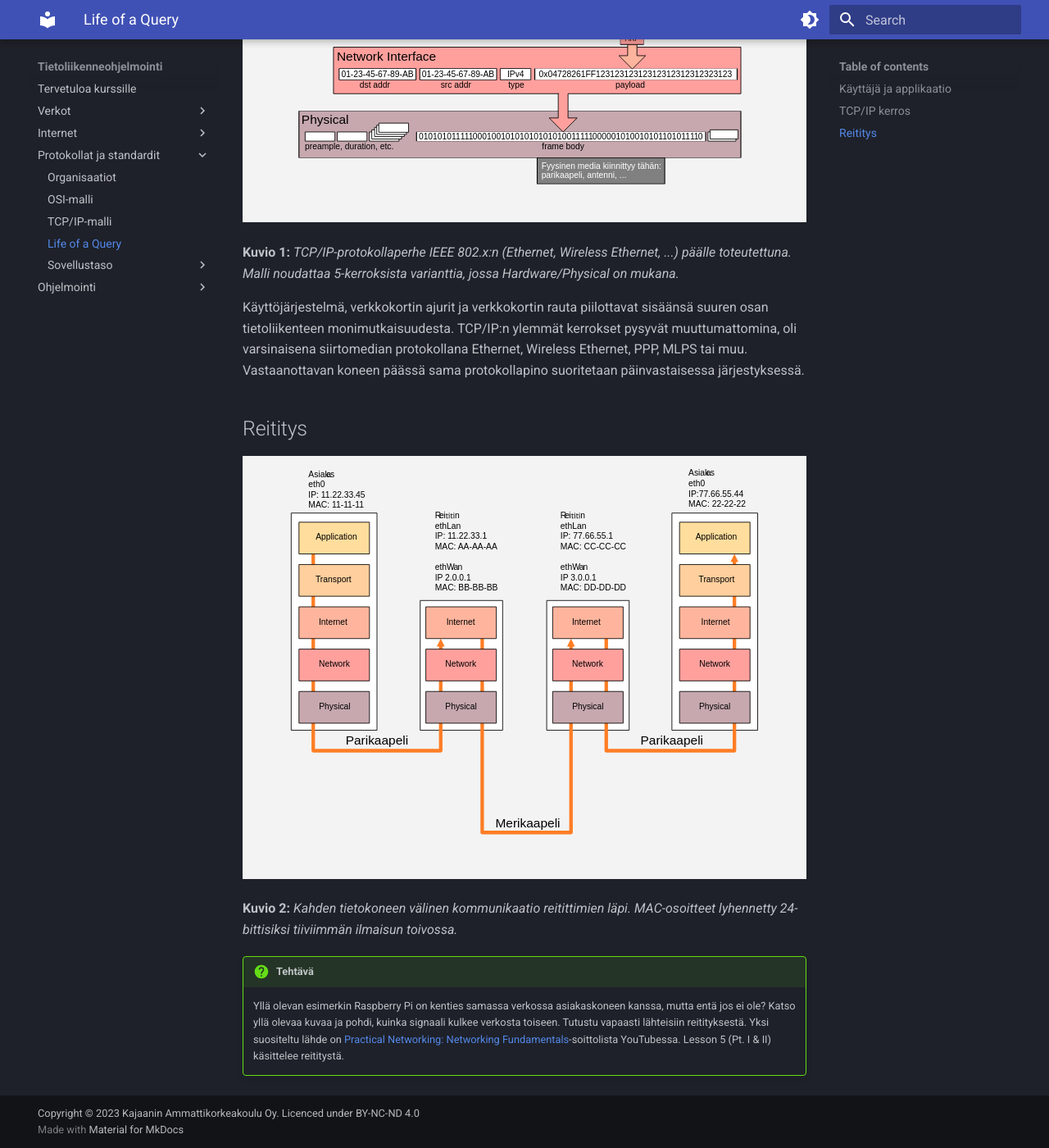
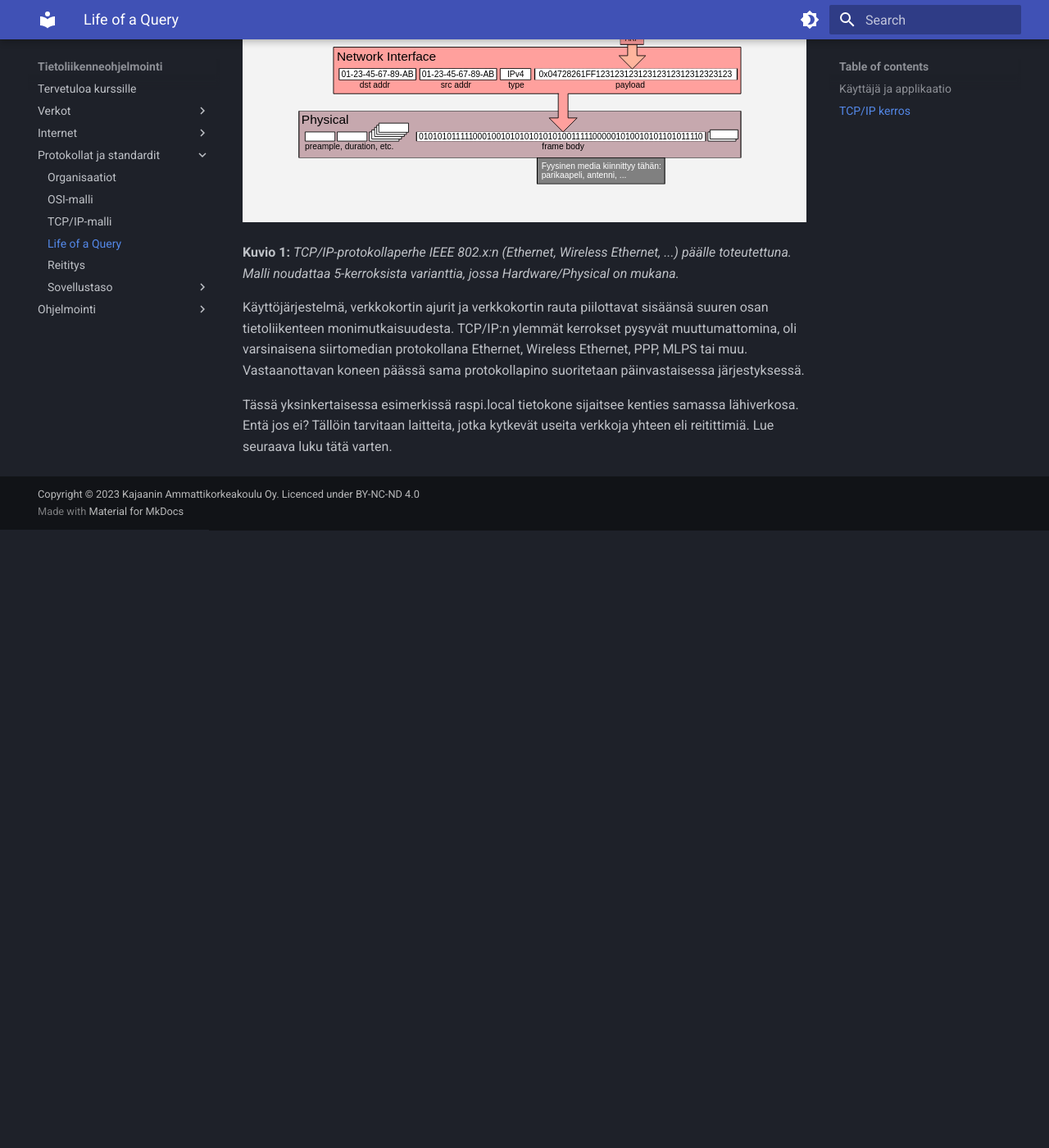
Before and after one commit to sourander/tietoliikenneohjelmointi, an MkDocs documentation site: the page built from docs/protokollat_ja_standardit/life_of_a_query.md, in a window 1280 px wide and 1400 px high, scrolled down 2688 px. Shown: the whole window at 82% size. Built offline with MkDocs 1.6.1 and Material for MkDocs 9.7.7, drawn with Linux system fonts in a browser that asks for light colours; after the commit the page ends 3334 px from its top, so only the background shows below that.

```diff
--- a/docs/protokollat_ja_standardit/life_of_a_query.md
+++ b/docs/protokollat_ja_standardit/life_of_a_query.md
@@ -85,13 +85,4 @@ Kyllä, siinä on kaikki mitä tarvitsee osata käyttääkseen HTTP- ja TCP/IP-p
 
 Käyttöjärjestelmä, verkkokortin ajurit ja verkkokortin rauta piilottavat sisäänsä suuren osan tietoliikenteen monimutkaisuudesta. TCP/IP:n ylemmät kerrokset pysyvät muuttumattomina, oli varsinaisena siirtomedian protokollana Ethernet, Wireless Ethernet, PPP, MLPS tai muu. Vastaanottavan koneen päässä sama protokollapino suoritetaan päinvastaisessa järjestyksessä.
 
-
-
-## Reititys
-
-![tcp_router_router_tcp](../images/tcp_router_router_tcp.svg)
-
-**Kuvio 2:** *Kahden tietokoneen välinen kommunikaatio reitittimien läpi. MAC-osoitteet lyhennetty 24-bittisiksi tiiviimmän ilmaisun toivossa.*
-
-!!! question "Tehtävä"
-    Yllä olevan esimerkin Raspberry Pi on kenties samassa verkossa asiakaskoneen kanssa, mutta entä jos ei ole? Katso yllä olevaa kuvaa ja pohdi, kuinka signaali kulkee verkosta toiseen. Tutustu vapaasti lähteisiin reitityksestä. Yksi suositeltu lähde on [Practical Networking: Networking Fundamentals](https://www.youtube.com/watch?v=bj-Yfakjllc&list=PLIFyRwBY_4bRLmKfP1KnZA6rZbRHtxmXi)-soittolista YouTubessa. Lesson 5 (Pt. I & II) käsittelee reititystä.
+Tässä yksinkertaisessa esimerkissä raspi.local tietokone sijaitsee kenties samassa lähiverkosa. Entä jos ei? Tällöin tarvitaan laitteita, jotka kytkevät useita verkkoja yhteen eli reitittimiä. Lue seuraava luku tätä varten.
```
Also changed, not shown: docs/protokollat_ja_standardit/reititys.md (added, +67 -0 lines), docs/images/tcp_router_router_tcp.svg.
